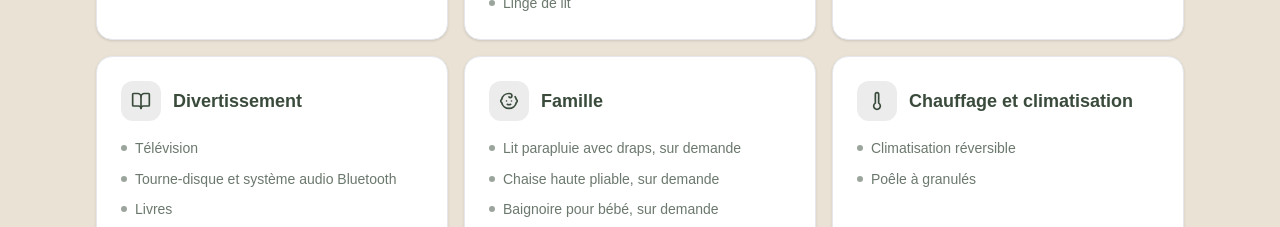
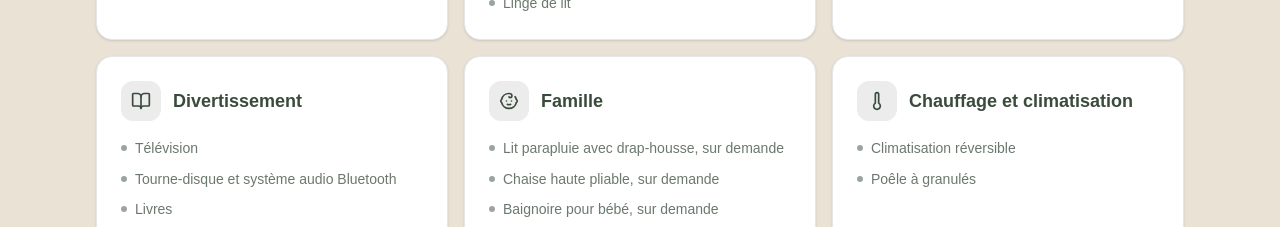
Before and after one commit to alexisgruny/chalet-site, a Next.js app: page /chalet in a window 1280 px wide. Shown: the part 2100-2327 px from the top of the page. Built offline with nearby package versions, Linux system fonts and the light colour scheme.

Commit message:
Clarify cot sheet amenity
Co-authored-by: Copilot <223556219+Copilot@users.noreply.github.com>

```diff
--- a/src/components/section/equipements.tsx
+++ b/src/components/section/equipements.tsx
@@ -59,7 +59,7 @@ const amenities: {
     title: "Famille",
     icon: Baby,
     items: [
-      "Lit parapluie avec draps, sur demande",
+      "Lit parapluie avec drap-housse, sur demande",
       "Chaise haute pliable, sur demande",
       "Baignoire pour bébé, sur demande",
       "Table à langer",
```
